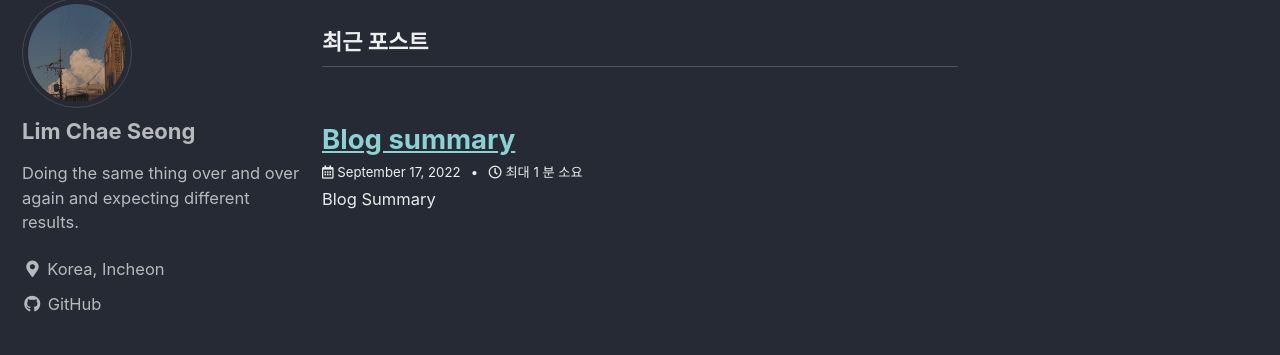
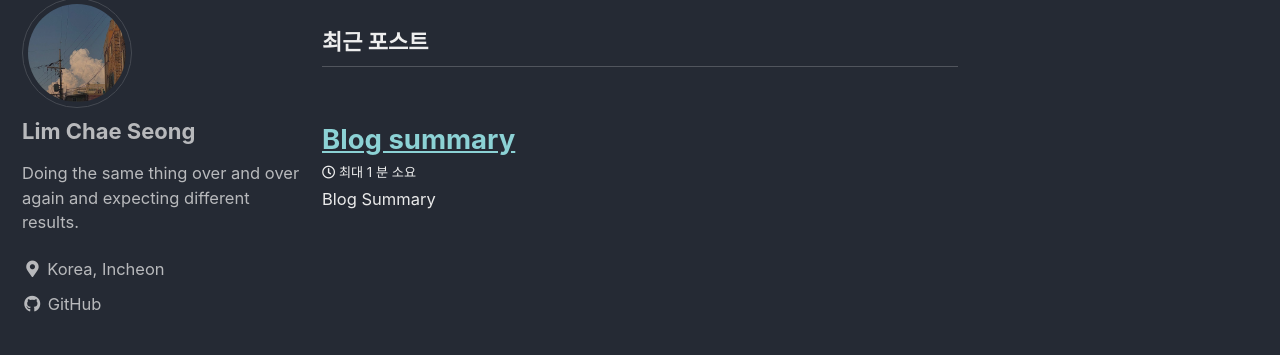
Before and after one commit to lim1504/lim1504.github.io, a Jekyll site: the page built from index.html, in a window 1280 px wide. Shown: the part 113-468 px from the top of the page. Built offline with Jekyll 4.4.1, drawn with Linux system fonts in a browser that asks for light colours; cached includes are drawn as plain includes; the list of posts is cut into pages by our own code.

Commit message:
nav update

```diff
--- a/_config.yml
+++ b/_config.yml
@@ -291,4 +291,3 @@ defaults:
       share: true
       related: true
       sidebar_main: true
-      show_date : true
```
